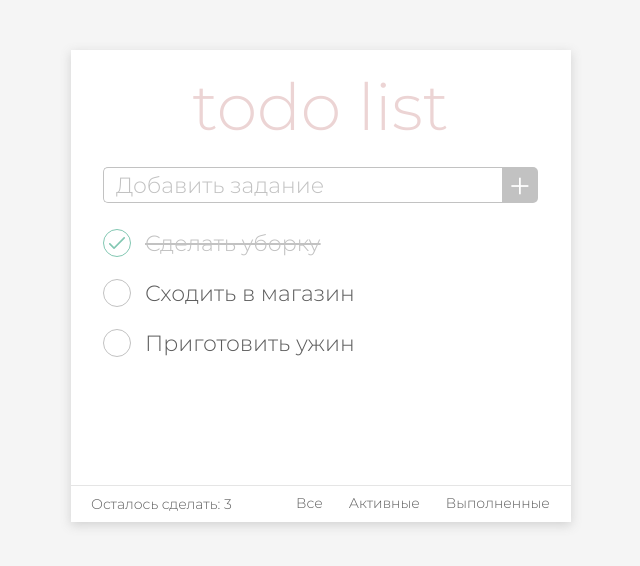
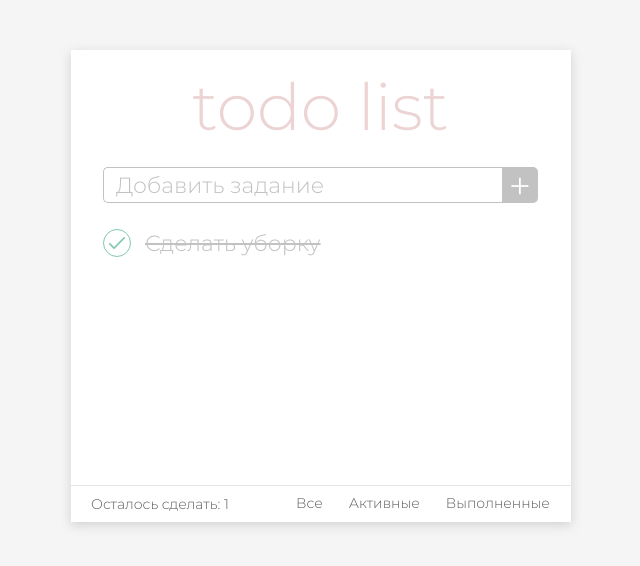
Before and after one commit to IrinaRyazanskaya/todo-list, a React (Create React App) app: page / in a window 1280 px wide. Shown: the top 566 px of the page, without its empty margins (319-959 px from the left). Built offline with nearby package versions, Linux system fonts and the light colour scheme.

Commit message:
Добавила выводы основных методов жизненного цикла в консоль

```diff
--- a/src/components/application/application.jsx
+++ b/src/components/application/application.jsx
@@ -14,16 +14,16 @@ class Application extends Component {
                 isDone: true,
                 optionId: 1
             },
-            {
-                value: 'Сходить в магазин',
-                isDone: false,
-                optionId: 2
-            },
-            {
-                value: 'Приготовить ужин',
-                isDone: false,
-                optionId: 3
-            }
+            // {
+            //     value: 'Сходить в магазин',
+            //     isDone: false,
+            //     optionId: 2
+            // },
+            // {
+            //     value: 'Приготовить ужин',
+            //     isDone: false,
+            //     optionId: 3
+            // }
         ],
     };
 
--- a/src/components/item/item.jsx
+++ b/src/components/item/item.jsx
@@ -1,10 +1,27 @@
+import { Component } from 'react';
 import classnames from 'classnames';
 import iconDeleteSrc from './delete-icon.svg';
 import PropTypes from 'prop-types';
 
 import styles from './item.module.css';
 
-const Item = ({ value, isDone, optionId, onClickDone, onClickDelete }) => (
+class Item extends Component {
+    componentDidMount() {
+        console.log('componentDidMount');
+    }
+
+    componentDidUpdate() {
+        console.log('componentDidUpdate');
+    }
+
+    componentWillUnmount() {
+        console.log('componentWillUnmount');
+    }
+
+    render() {
+        const { value, isDone, optionId, onClickDone, onClickDelete } = this.props;
+
+        return (
             <li className={styles.item}>
                 <input
                     className={styles.checkbox}
@@ -35,8 +52,9 @@ const Item = ({ value, isDone, optionId, onClickDone, onClickDelete }) => (
                     />
                 </button>
             </li>
-
         );
+    }
+}
 
 Item.propTypes = {
     value: PropTypes.string.isRequired,
```
Lines whose indentation alone changed are shown as unchanged.
